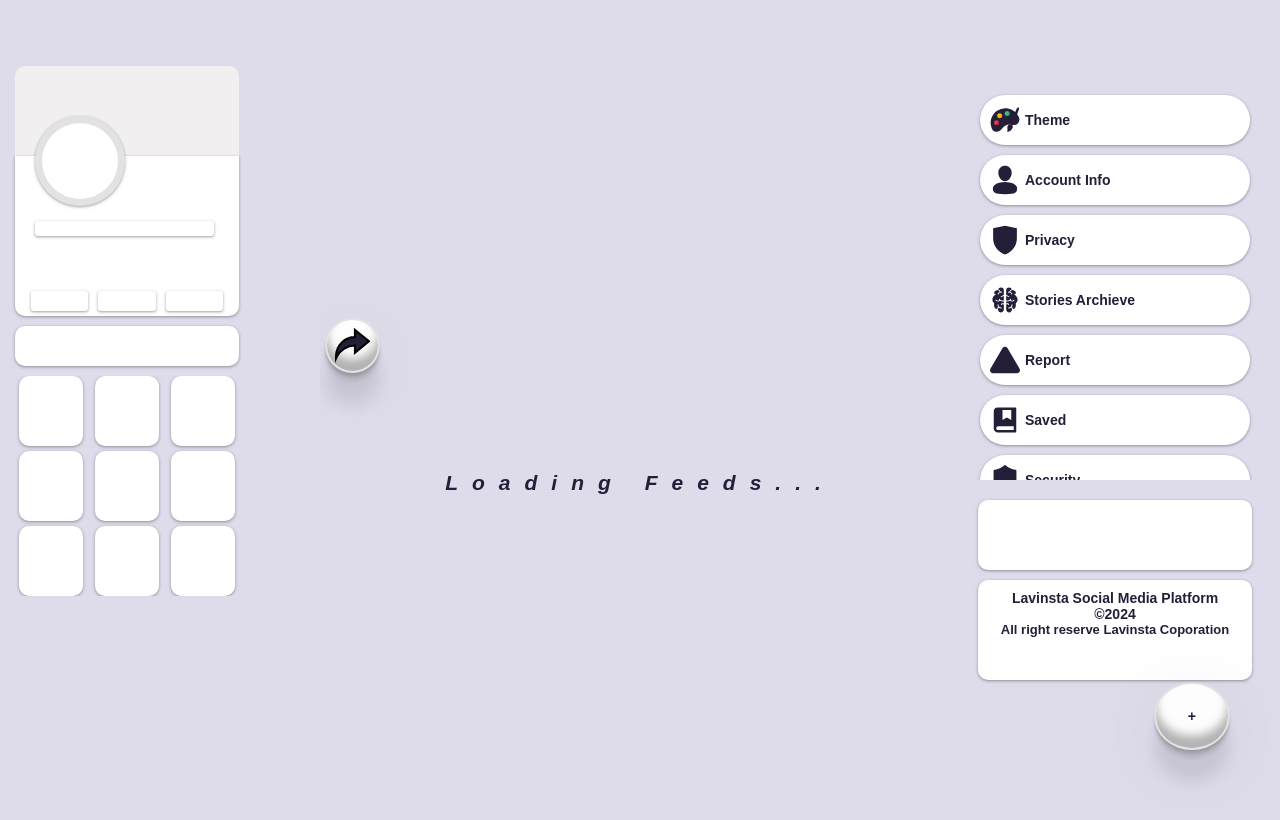
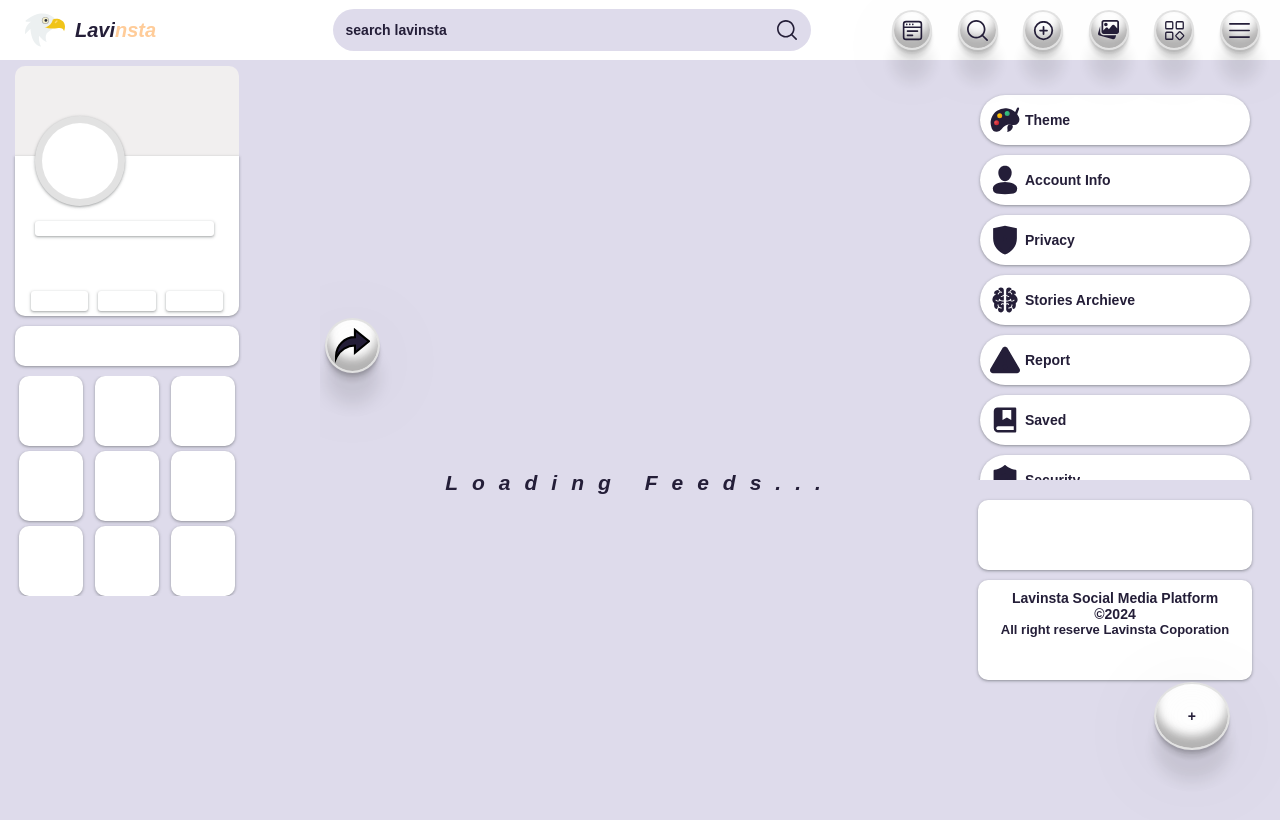
Before and after one commit to TonyBrianJackson/lavinsta, a website: page lavinsta.html in a window 1280 px wide. Drawn offline with Linux system fonts and the light colour scheme.

Commit message:
Add files via upload

```diff
--- a/style/header.css
+++ b/style/header.css
@@ -6,7 +6,7 @@
     top:0;
     left:0;
     right:0;
-    left: 100vw;
+    width: 100vw;
     display:flex;
     flex: 1;
     flex-direction: row;
```
